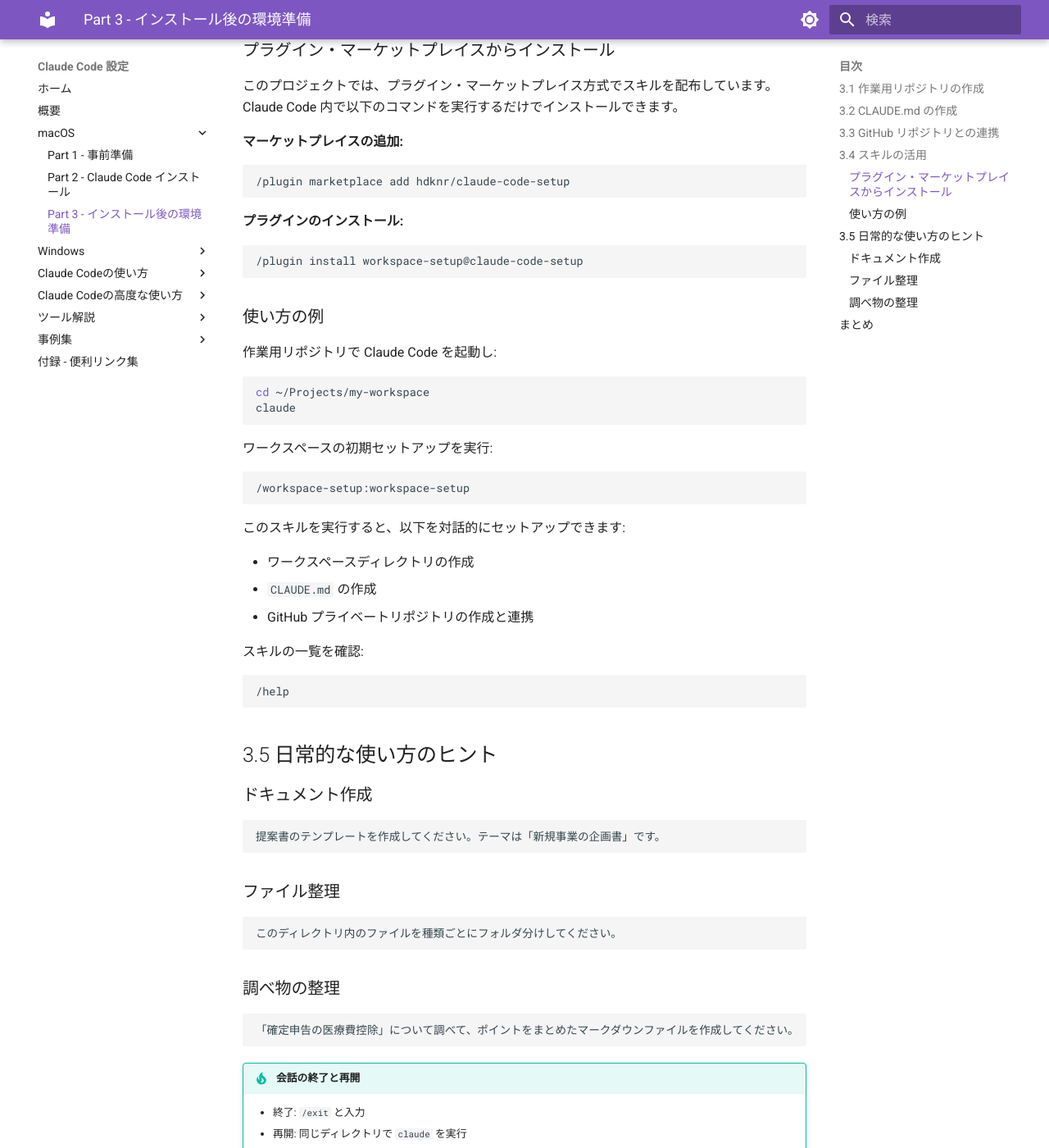
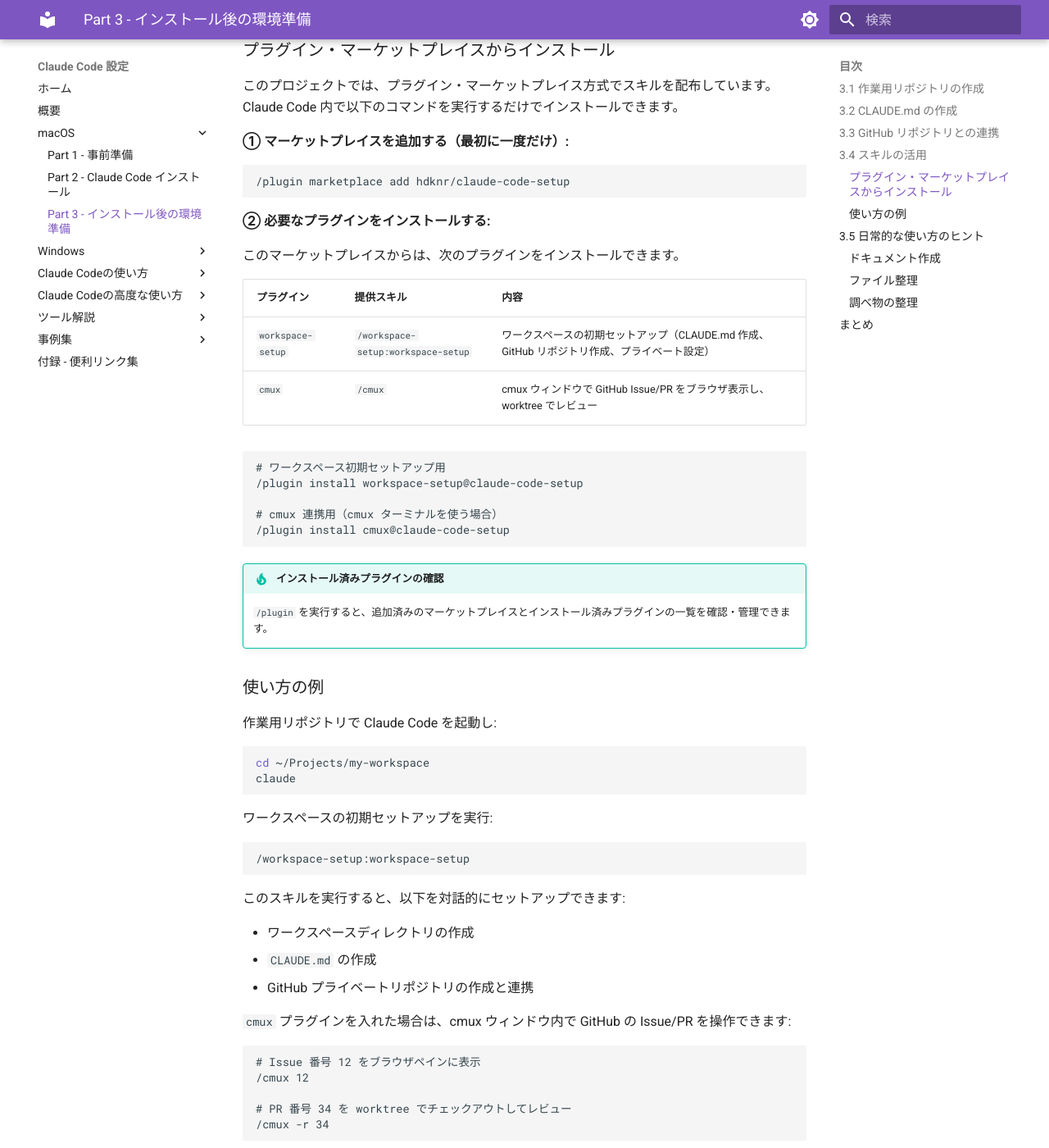
Before and after one commit to hdknr/claude-code-setup, an MkDocs documentation site: the page built from docs/macos/part3-post-setup.md, in a window 1280 px wide and 1400 px high, scrolled down 1540 px. Shown: the whole window at 82% size. Built offline with MkDocs 1.6.1 and Material for MkDocs 9.7.7, drawn with Linux system fonts in a browser that asks for light colours.

Commit message:
cmux プラグインをマーケットプレイスに追加
spin-dd/claude-plugin-marketplace の cmux プラグインを本リポジトリに
コピーし、claude-code-setup マーケットプレイスからインストール可能にした。

- plugins/cmux/ にプラグイン一式を配置
- .claude-plugin/marketplace.json に cmux エントリを追加
- docs (macOS/Windows part3) にインストール手順と使い方を追記

Co-Authored-By: Claude Opus 4.8 (1M context) <noreply@anthropic.com>

````diff
--- a/docs/macos/part3-post-setup.md
+++ b/docs/macos/part3-post-setup.md
@@ -66,17 +66,31 @@ GitHub に my-workspace というプライベートリポジトリを作成し
 このプロジェクトでは、プラグイン・マーケットプレイス方式でスキルを配布しています。
 Claude Code 内で以下のコマンドを実行するだけでインストールできます。
 
-**マーケットプレイスの追加:**
+**① マーケットプレイスを追加する（最初に一度だけ）:**
 
 ```
 /plugin marketplace add hdknr/claude-code-setup
 ```
 
-**プラグインのインストール:**
+**② 必要なプラグインをインストールする:**
+
+このマーケットプレイスからは、次のプラグインをインストールできます。
+
+| プラグイン | 提供スキル | 内容 |
+|---|---|---|
+| `workspace-setup` | `/workspace-setup:workspace-setup` | ワークスペースの初期セットアップ（CLAUDE.md 作成、GitHub リポジトリ作成、プライベート設定） |
+| `cmux` | `/cmux` | cmux ウィンドウで GitHub Issue/PR をブラウザ表示し、worktree でレビュー |
 
 ```
+# ワークスペース初期セットアップ用
 /plugin install workspace-setup@claude-code-setup
+
+# cmux 連携用（cmux ターミナルを使う場合）
+/plugin install cmux@claude-code-setup
 ```
+
+!!! tip "インストール済みプラグインの確認"
+    `/plugin` を実行すると、追加済みのマーケットプレイスとインストール済みプラグインの一覧を確認・管理できます。
 
 ### 使い方の例
 
@@ -98,6 +112,16 @@ claude
 - ワークスペースディレクトリの作成
 - `CLAUDE.md` の作成
 - GitHub プライベートリポジトリの作成と連携
+
+`cmux` プラグインを入れた場合は、cmux ウィンドウ内で GitHub の Issue/PR を操作できます:
+
+```
+# Issue 番号 12 をブラウザペインに表示
+/cmux 12
+
+# PR 番号 34 を worktree でチェックアウトしてレビュー
+/cmux -r 34
+```
 
 スキルの一覧を確認:
 
````
Also changed, not shown: docs/windows/part3-post-setup.md (+26 -2 lines), plugins/cmux/README.md (added, +30 -0 lines), plugins/cmux/skills/cmux/SKILL.md (added, +94 -0 lines), 2 other files.
